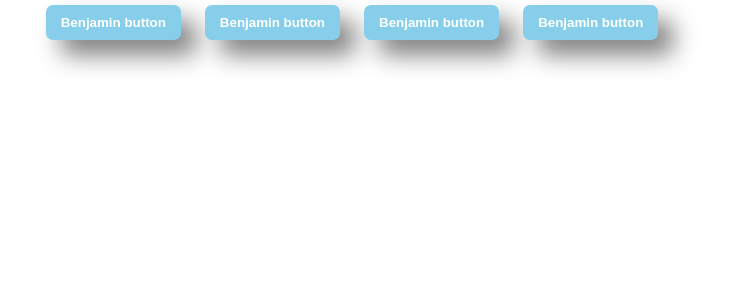
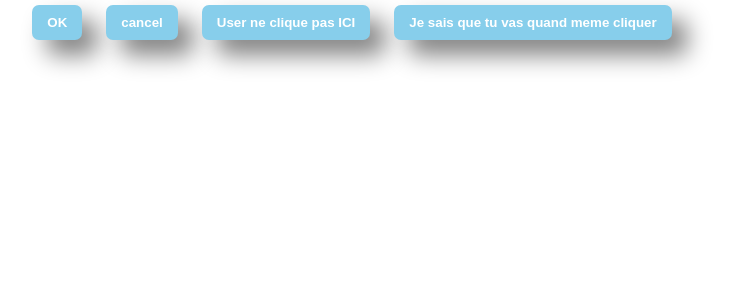
Before and after one commit to champix56/2021_11_17_tjs, a React (Create React App) app: page / in a window 1280 px wide. Shown: the top 300 px of the page, without its empty margins (288-1020 px from the left). Built offline with nearby package versions, Linux system fonts and the light colour scheme.

Commit message:
mise en oeuvre de js dans udu jsx et access props

```diff
--- a/src/App/components/Button/Button.js
+++ b/src/App/components/Button/Button.js
@@ -6,7 +6,8 @@ import "./Button.css";
  * @returns component render
  */
 const Button = (props) => {
-  return <button className="Button">Benjamin button</button>;
+  console.log(props);
+  return <button className="Button">{props.text}</button>;
 };
 
 export default Button;
```
